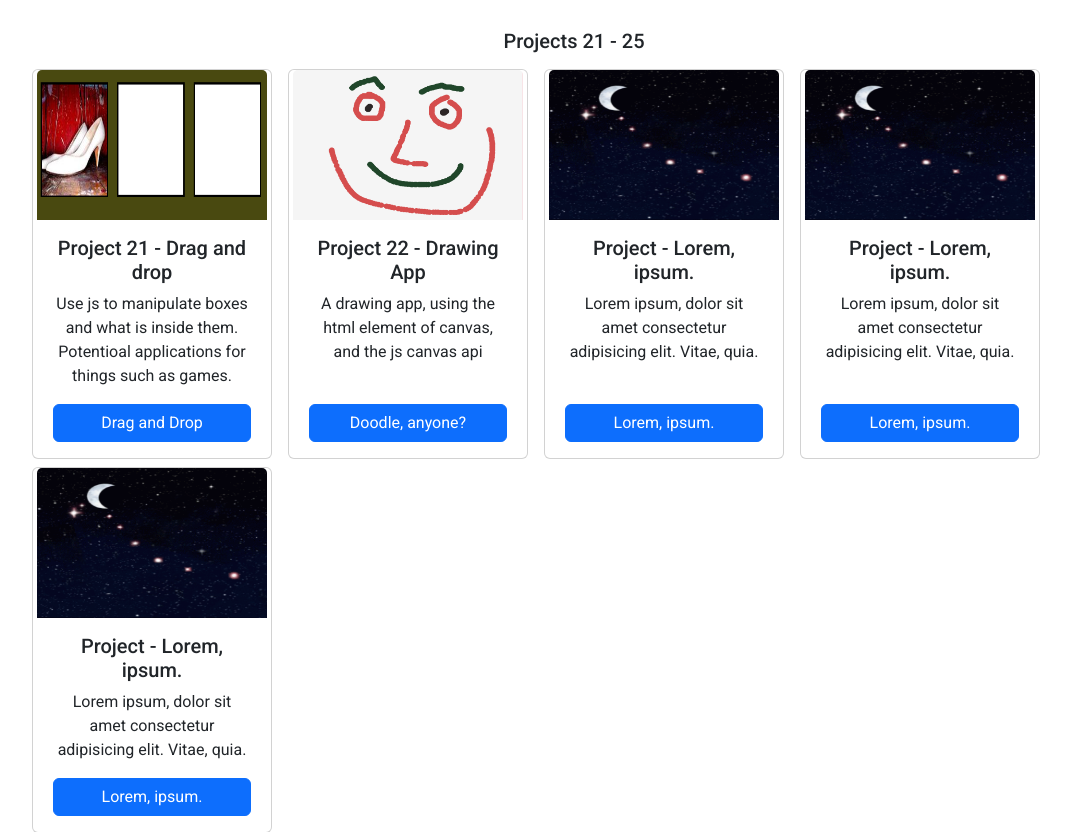
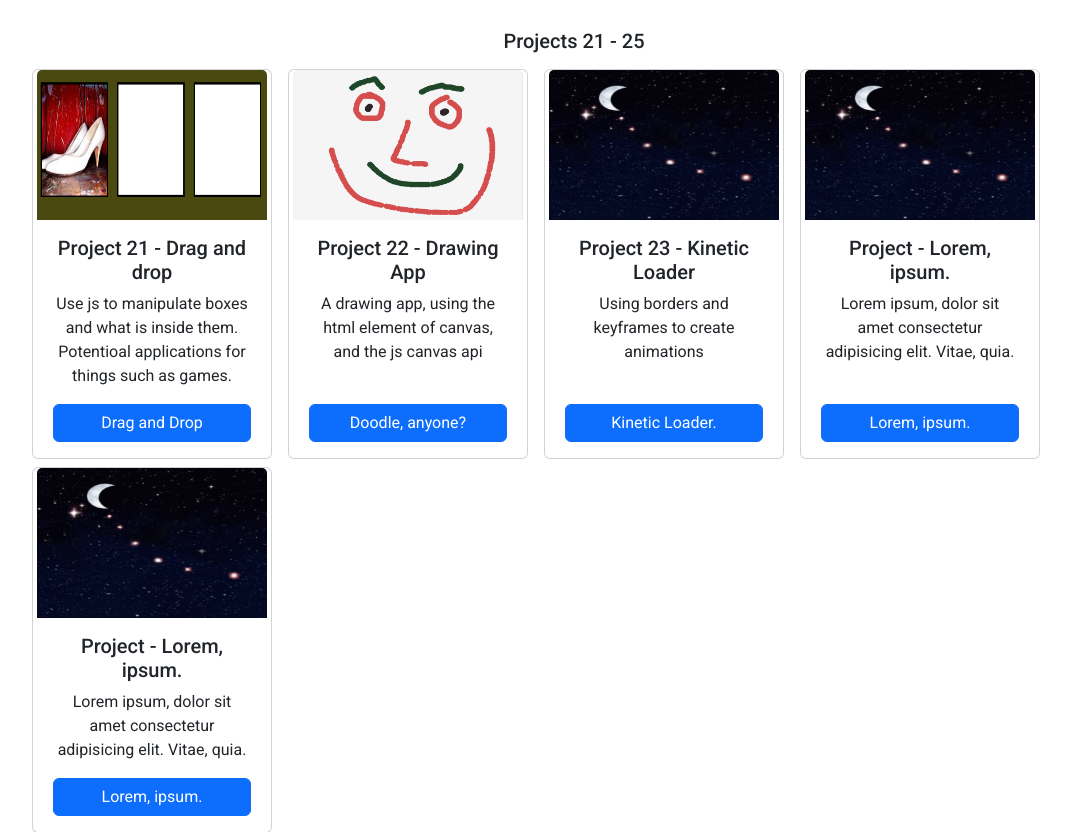
Before and after one commit to ANDREWAHN-UK/50Projects-in-PHP, a PHP site: page /Base/baseIndex21-30.php in a window 1280 px wide. Shown: the part 217-1049 px from the top of the page, without its empty margins (66-1137 px from the left). Run offline with PHP 8.4, Linux system fonts and the light colour scheme.

Commit message:
update base 21-30 with project 23 link

```diff
--- a/Base/baseIndex21-30.php
+++ b/Base/baseIndex21-30.php
@@ -64,9 +64,9 @@
                 <div class="card mx-2" style="width: 15rem;" style="height: 10rem;">
                     <img src="../Base/baseMedia/ladyOnRocket.gif" class="card-img-top" alt="...">
                     <div class="card-body">
-                        <h5 class="card-title">Project  - Lorem, ipsum.</h5>
-                        <p class="card-text"> Lorem ipsum, dolor sit amet consectetur adipisicing elit. Vitae, quia.</p>
-                        <a href="" class="btn btn-primary"> Lorem, ipsum.
+                        <h5 class="card-title">Project 23 - Kinetic Loader</h5>
+                        <p class="card-text"> Using borders and keyframes to create animations</p>
+                        <a href="../Project23/project23.php" class="btn btn-primary"> Kinetic Loader.
                         </a>
                     </div>
                 </div>
```
